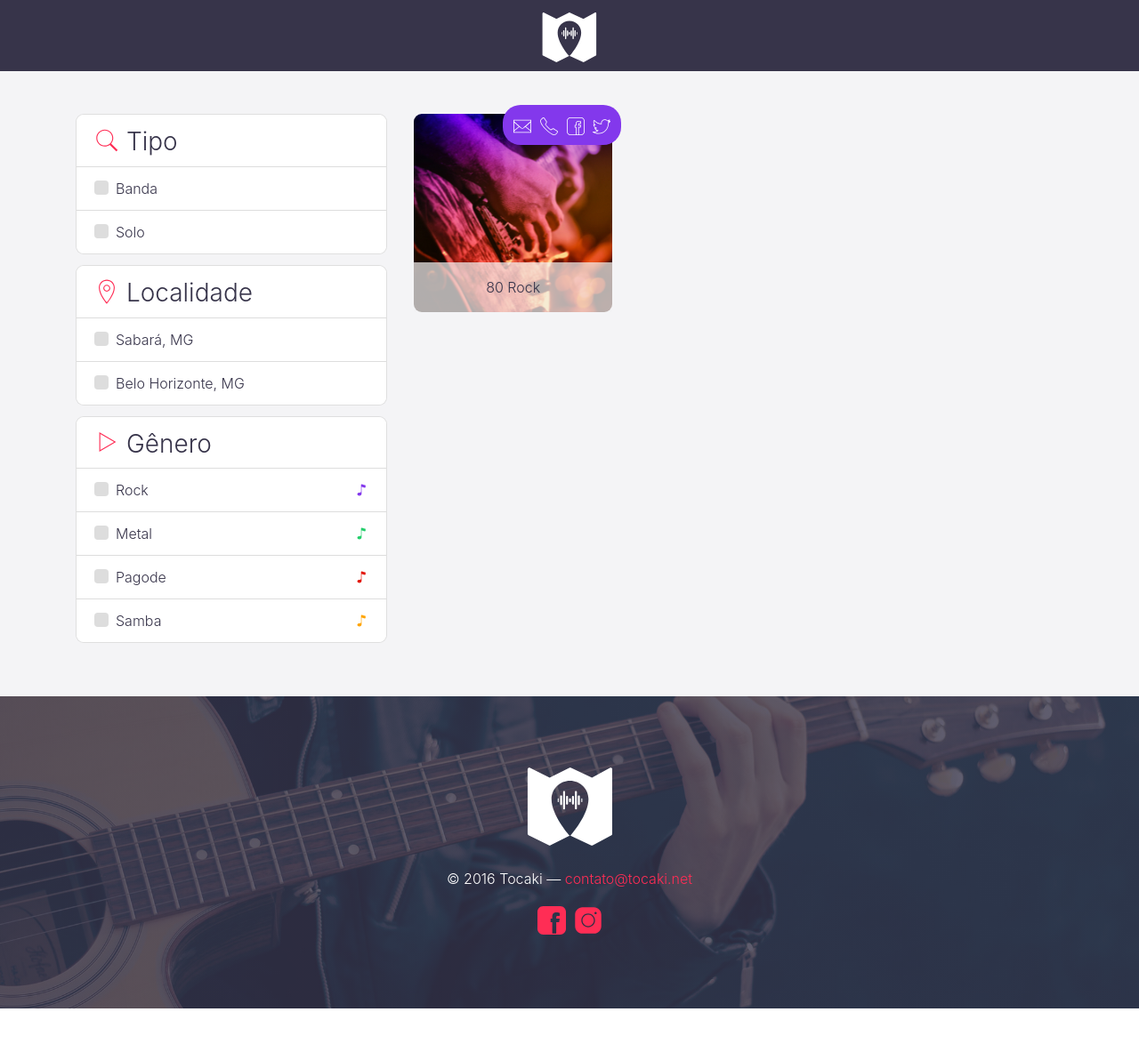
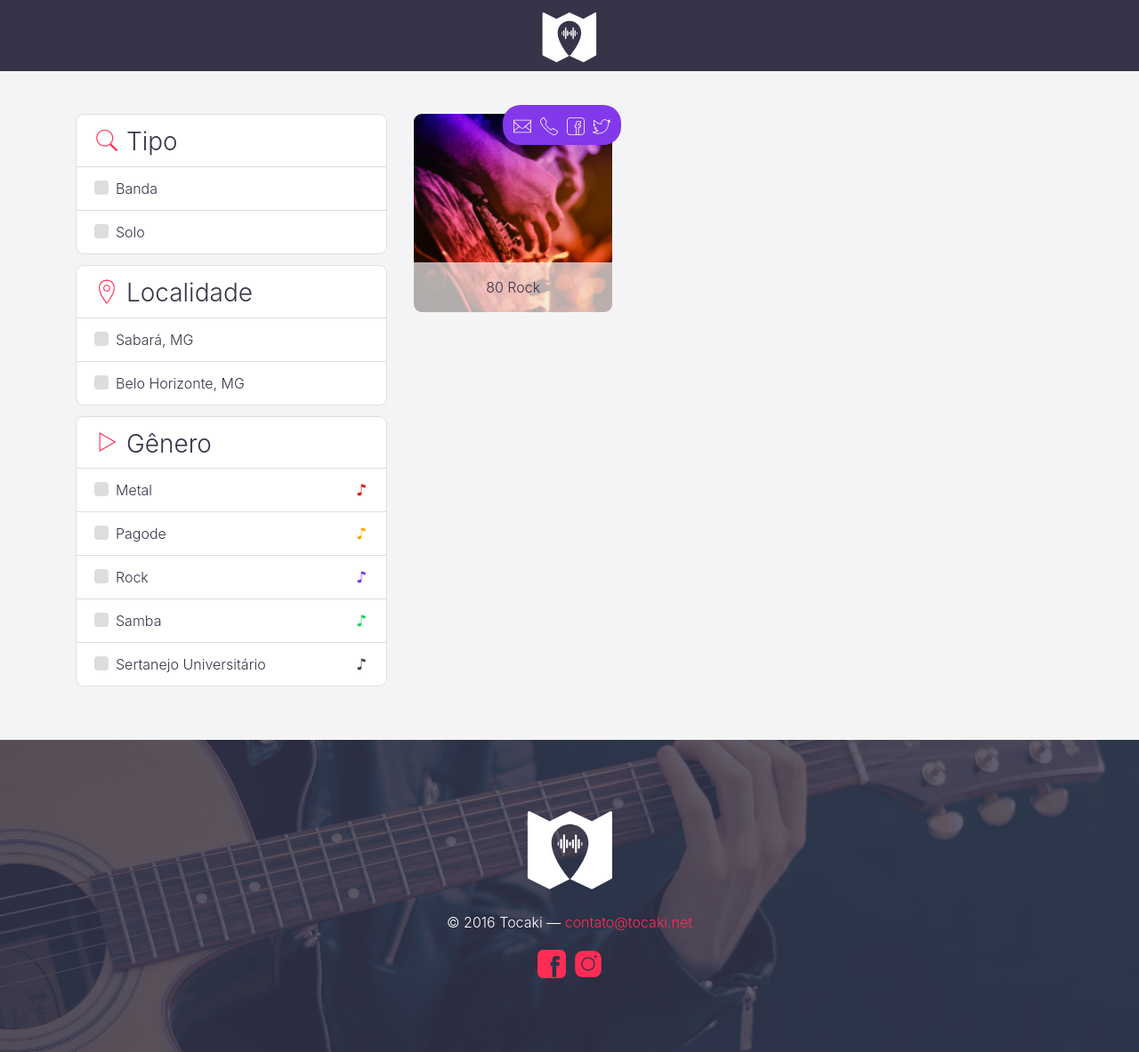
Before and after one commit to tocaki/tocaki.github.io, a Jekyll site: the page built from artistas.html, in a window 1280 px wide. Shown: the whole page at 89% size. Built offline with Jekyll 4.4.1, drawn with Linux system fonts in a browser that asks for light colours; before the commit the page ends 1134 px from its top, so only the background shows below that.

Commit message:
Make genres a collection

```diff
--- a/_config.yml
+++ b/_config.yml
@@ -17,6 +17,8 @@ collections:
   artists:
     output: true
     permalink: /:path/
+  genres:
+    output: false
 defaults:
   -
     scope:
--- a/_data/genres.yml
+++ /dev/null
@@ -1,4 +0,0 @@
-- Rock
-- Metal
-- Pagode
-- Samba
--- a/_includes/filter-card.html
+++ b/_includes/filter-card.html
@@ -11,12 +11,14 @@
           <input type="checkbox" class="custom-control-input">
           <span class="custom-control-indicator"></span>
           <span class="custom-control-description">
-            {% if include.items == site.data.genres %}
-              <span class="pull-xs-right {{ item | slugify | prepend: "text-genre-" }}">
+            {% if include.items == site.genres %}
+              <span class="pull-xs-right {{ item.slug | prepend: "text-genre-" }}">
                 {% include icon.html i="music" %}
               </span>
+              {{ item.title }}
+            {% else %}
+              {{ item }}
             {% endif %}
-            {{ item }}
           </span>
         </label>
       </li>
--- /dev/null
+++ b/_includes/genres.scss
@@ -0,0 +1,4 @@
+{% for genre in site.genres %}
+.text-genre-{{ genre.slug }} { color: {{ genre.color }}; }
+.bg-genre-{{ genre.slug }}   { background: {{ genre.color }}; }
+{% endfor %}
--- a/artistas.html
+++ b/artistas.html
@@ -8,7 +8,7 @@ layout: default
       <div class="col-md-4">
         {% include filter-card.html title="Tipo"       items=site.data.types  icon="search" %}
         {% include filter-card.html title="Localidade" items=site.data.cities icon="marker" %}
-        {% include filter-card.html title="Gênero"     items=site.data.genres icon="play" %}
+        {% include filter-card.html title="Gênero"     items=site.genres      icon="play" %}
       </div>
       <div class="col-md-8">
         <div class="row">
--- a/css/main.scss
+++ b/css/main.scss
@@ -53,7 +53,7 @@ $headings-font-weight: 300;
 
 $card-border-radius: 9px;
 
-@import "genres";
+{% include genres.scss %}
 @import "bootstrap/bootstrap";
 
 body {
```
Also changed, not shown: _genres/metal.md (added, +4 -0 lines), _genres/pagode.md (added, +4 -0 lines), _genres/rock.md (added, +4 -0 lines), _genres/samba.md (added, +4 -0 lines), _genres/sertanejo-universitario.md (added, +4 -0 lines).
